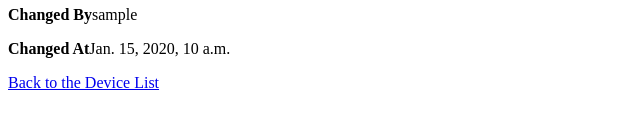
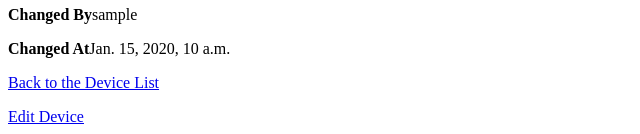
Before and after one commit to burakkzereykaya/inventory-system, a Django app: page /devices/1/ in a window 1280 px wide. Shown: the part 907-1041 px from the top of the page, without its empty margins (0-640 px from the left). Before the commit the page ends 997 px from the top, so only its background shows below. Run offline with Django 5.2, Linux system fonts and the light colour scheme; a user stored in the database is signed in; tables that the repository leaves empty hold one stand-in row (values such as "Sample post").

Commit message:
Add device editing and status history workflow

```diff
--- a/locations/templates/locations/device_detail.html
+++ b/locations/templates/locations/device_detail.html
@@ -39,4 +39,8 @@
  <a href="{% url 'device_list' %}">
    <p>Back to the Device List</p>
  </a>
+
+  {% if perms.locations.change_device %}
+<a href="{% url 'edit_device' device.id %}">Edit Device</a>
+   {% endif %}
 {% endblock %}
--- a/locations/urls.py
+++ b/locations/urls.py
@@ -5,5 +5,6 @@ from . import views
 urlpatterns=[
     path("devices/",views.device_list,name="device_list"),
     path("devices/create",views.create_device,name="create_device"),
+    path("devices/<int:device_id>/edit/",views.edit_device,name="edit_device"),
     path("devices/<int:device_id>/",views.device_detail,name="device_detail"),
 ]
--- a/locations/views.py
+++ b/locations/views.py
@@ -1,8 +1,10 @@
+from logging import raiseExceptions
+
 from django.contrib.auth.decorators import login_required, permission_required
 from django.shortcuts import render, get_object_or_404, redirect
 
 from locations.forms import DeviceForm
-from locations.models import Device
+from locations.models import Device, DeviceStatusHistory
 
 
 @login_required
@@ -52,3 +54,40 @@
             "form":form
         }
     return render(request,"locations/create_device.html",context)
+
+
+@login_required
+@permission_required('locations.change_device',raise_exception=True)
+def edit_device(request,device_id):
+    device=get_object_or_404(Device,pk=device_id)
+    previous_status=device.status
+    previous_status_note=device.status_note
+
+    if request.method == "POST":
+        form=DeviceForm(request.POST,instance=device)
+        if form.is_valid():
+            updated_device = form.save(commit=False)
+            updated_device.updated_by = request.user
+
+            status_changed =( previous_status != updated_device.status or previous_status_note != updated_device.status_note)
+            updated_device.save()
+
+
+            if status_changed:
+                DeviceStatusHistory.objects.create(
+        device = updated_device,
+        previous_status = previous_status,
+        new_status = updated_device.status,
+        status_note = updated_device.status_note,
+        changed_by = request.user,
+                )
+
+            return redirect("device_detail", device_id=updated_device.pk)
+    else:
+        form =DeviceForm(instance=device)
+
+    context = {
+        "form": form,
+        "device": device,
+    }
+    return render(request,"locations/edit_device.html",context)
```
Also changed, not shown: locations/templates/locations/edit_device.html (added, +13 -0 lines).
